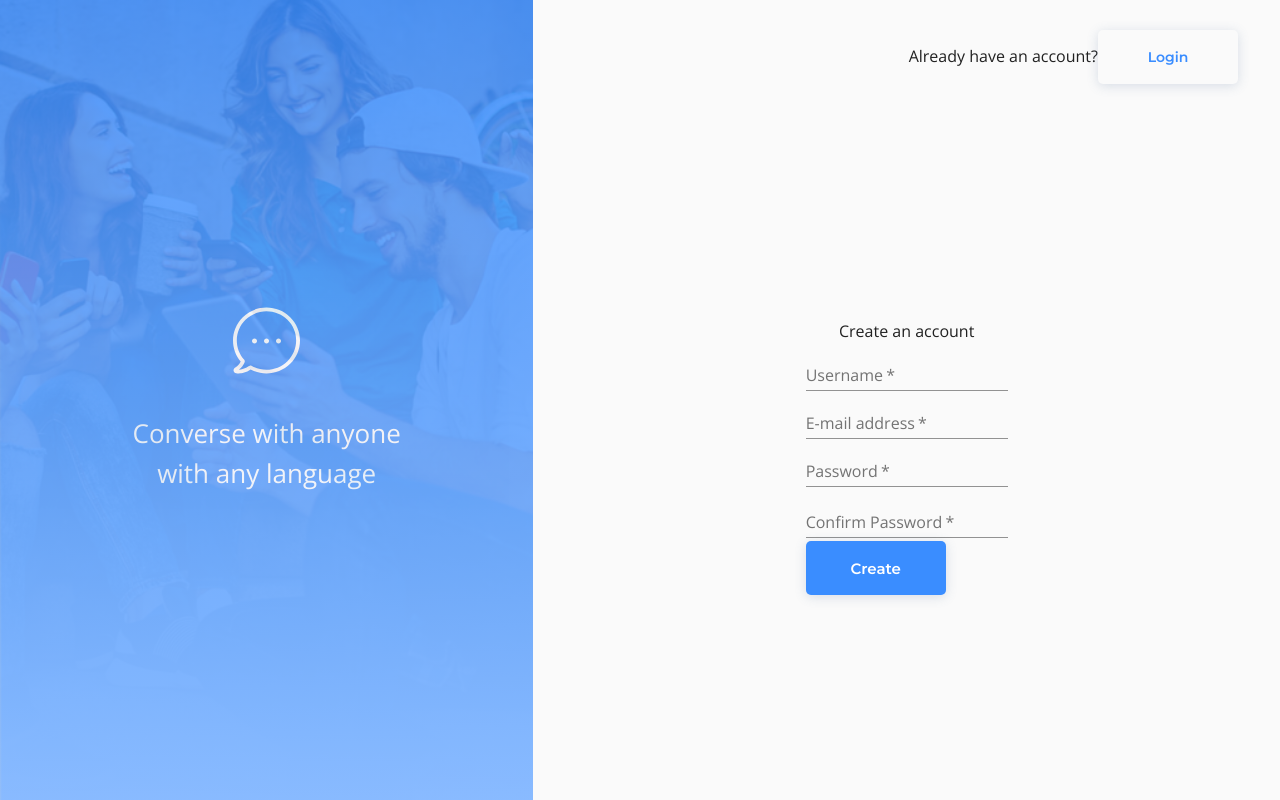
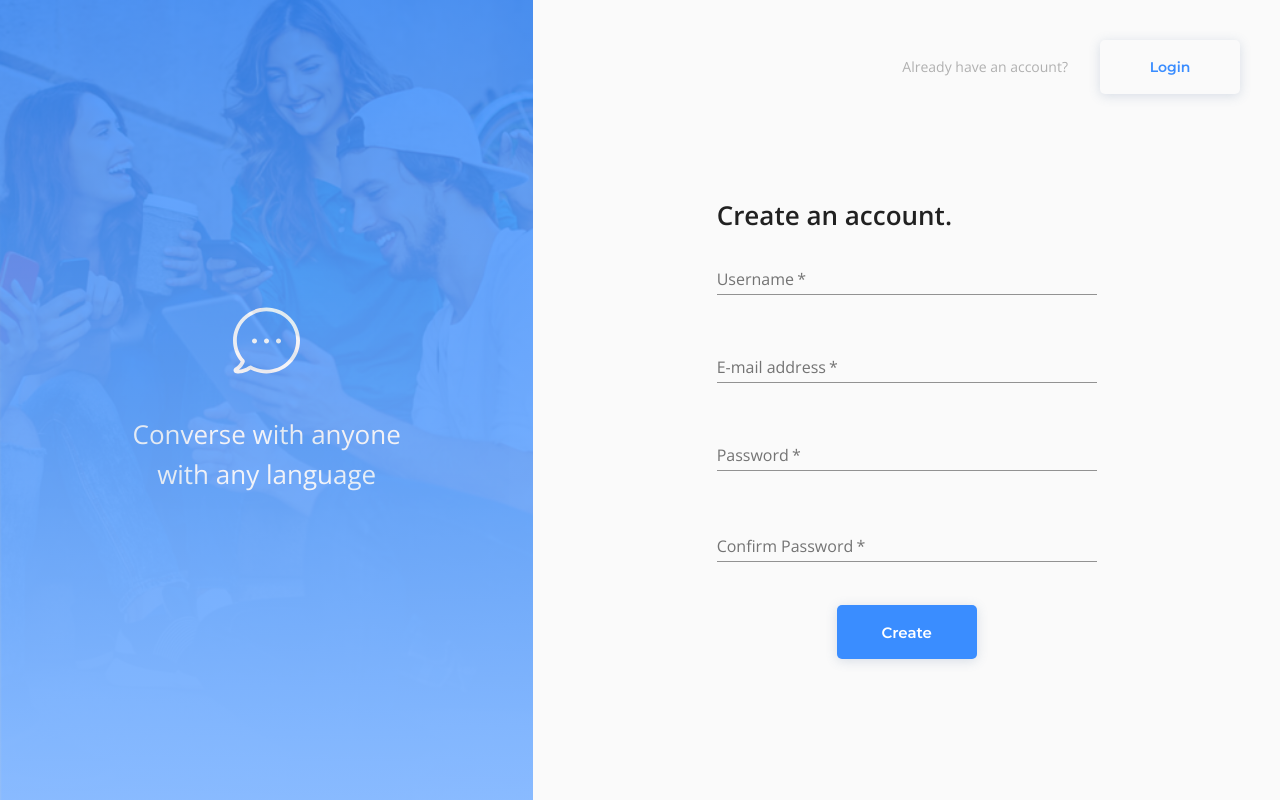
Before and after one commit to SignetOHara/messenger-1072, a React (Create React App) app in the folder client/: page / in a window 1280 px wide. Built offline with nearby package versions, Linux system fonts and the light colour scheme; no server answers.

Commit message:
design 1st draft complete

```diff
--- a/client/src/Signup.js
+++ b/client/src/Signup.js
@@ -9,12 +9,14 @@ import {
 	TextField,
 	FormHelperText,
 	CssBaseline,
+	Hidden,
+	Box,
 } from '@material-ui/core';
 import { ReactComponent as BubbleIcon } from './components/assets/bubble.svg';
 import { makeStyles } from '@material-ui/core/styles';
 import { register } from './store/utils/thunkCreators';
 
-const useStyles = makeStyles(() => ({
+const useStyles = makeStyles((theme) => ({
 	root: {
 		height: '100vh',
 	},
@@ -38,11 +40,34 @@ const useStyles = makeStyles(() => ({
 		fontWeight: 400,
 	},
 	bubble: {
-		marginBottom: '39px',
+		marginBottom: '2.5rem',
 	},
-	existingUserSection: {
-		padding: '1.875rem 2.625rem',
-    height: '',
+	paper: {
+		margin: theme.spacing(5, 5),
+		width: '100%',
+		display: 'flex',
+		flexDirection: 'column',
+		alignItems: 'center',
+	},
+	existingUserText: {
+		marginRight: '2rem',
+		color: '#b0b0b0',
+		fontSize: '.875rem',
+	},
+	h1Box: {
+		alignSelf: 'flex-start',
+	},
+	formSection: {
+		height: '100%',
+		maxWidth: '380px',
+	},
+	form: {
+		width: '100%',
+		marginTop: theme.spacing(1.5),
+	},
+	inputContainer: {
+		width: '100%',
+		marginBottom: '2.5rem',
 	},
 	button: {
 		boxShadow: '0px 2px 12px rgba(74,106,149,0.2)',
@@ -81,6 +106,7 @@ const Login = (props) => {
 	return (
 		<Grid className={classes.root} container component="main">
 			<CssBaseline />
+			<Hidden smDown>
 				<Grid item xs={false} sm={4} md={5} className={classes.image}>
 					<Grid
 						container
@@ -100,15 +126,21 @@ const Login = (props) => {
 						</Typography>
 					</Grid>
 				</Grid>
-			<Grid container item xs={12} sm={8} md={7}>
+			</Hidden>
+			<Grid container item xs={12} sm={12} md={7}>
+				<div className={classes.paper}>
 					<Grid
 						container
 						alignItems="baseline"
 						justifyContent="flex-end"
 						item
+						wrap="nowrap"
 						className={classes.existingUserSection}
 					>
-					<Typography component="h3">
+						<Typography
+							className={classes.existingUserText}
+							component="h3"
+						>
 							Already have an account?
 						</Typography>
 						<Button
@@ -120,27 +152,40 @@ const Login = (props) => {
 						</Button>
 					</Grid>
 					<Grid
+						className={classes.formSection}
 						container
-					justifyContent="flex-start"
+						justifyContent="center"
 						alignItems="center"
 						direction="column"
 					>
-					<Typography component="h1">Create an account</Typography>
-					<form onSubmit={handleRegister}>
-						<Grid>
-							<Grid>
-								<FormControl>
+						<Box className={classes.h1Box}>
+							<Typography component="h1" variant="h1">
+								Create an account.
+							</Typography>
+						</Box>
+						<form
+							onSubmit={handleRegister}
+							className={classes.form}
+						>
+							<Grid
+								container
+								alignItems="center"
+								direction="column"
+							>
+								<Grid className={classes.inputContainer}>
+									<FormControl style={{ width: '100%' }}>
 										<TextField
 											aria-label="username"
 											label="Username"
 											name="username"
 											type="text"
 											required
+											fullWidth
 										/>
 									</FormControl>
 								</Grid>
-							<Grid>
-								<FormControl>
+								<Grid className={classes.inputContainer}>
+									<FormControl style={{ width: '100%' }}>
 										<TextField
 											label="E-mail address"
 											aria-label="e-mail address"
@@ -150,9 +195,12 @@ const Login = (props) => {
 										/>
 									</FormControl>
 								</Grid>
-							<Grid>
+								<Grid className={classes.inputContainer}>
 									<FormControl
-									error={!!formErrorMessage.confirmPassword}
+										style={{ width: '100%' }}
+										error={
+											!!formErrorMessage.confirmPassword
+										}
 									>
 										<TextField
 											aria-label="password"
@@ -167,9 +215,12 @@ const Login = (props) => {
 										</FormHelperText>
 									</FormControl>
 								</Grid>
-							<Grid>
+								<Grid className={classes.inputContainer}>
 									<FormControl
-									error={!!formErrorMessage.confirmPassword}
+										style={{ width: '100%' }}
+										error={
+											!!formErrorMessage.confirmPassword
+										}
 									>
 										<TextField
 											label="Confirm Password"
@@ -196,6 +247,7 @@ const Login = (props) => {
 							</Grid>
 						</form>
 					</Grid>
+				</div>
 			</Grid>
 		</Grid>
 	);
```
Also changed, not shown: client/src/components/assets/bubble.svg. Lines whose indentation alone changed are shown as unchanged.
